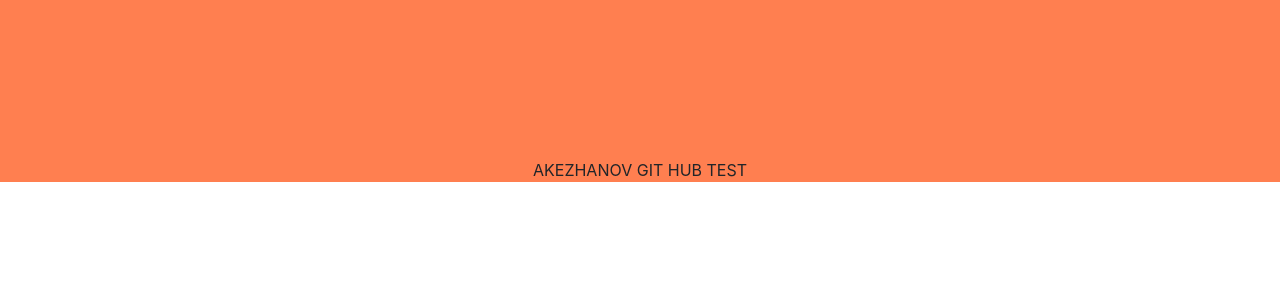
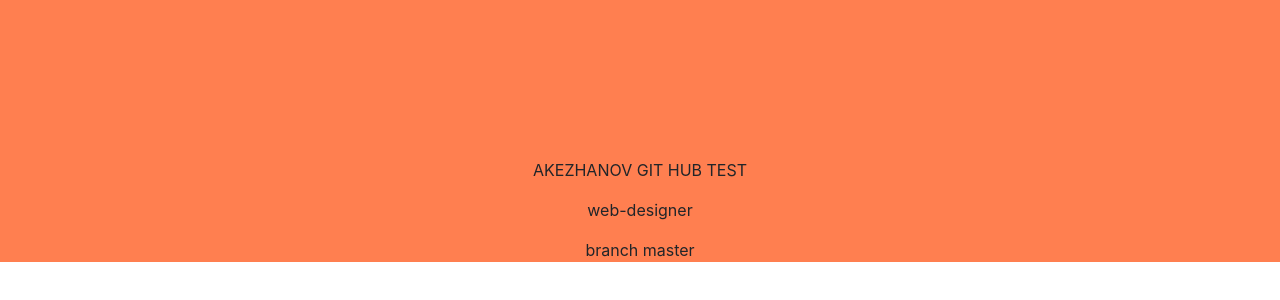
Before and after one commit to akezhanovsanzhar/akezhanovsanzhar, a plain HTML site: page index.html in a window 1280 px wide. Shown: the part 162-462 px from the top of the page. Drawn offline with nearby package versions, Linux system fonts and the light colour scheme.

Commit message:
master branch commit

```diff
--- a/index.html
+++ b/index.html
@@ -13,6 +13,8 @@
         <div class="akezhanov">
             <div class="header">
                 <p>AKEZHANOV GIT HUB TEST</p>
+                <p>web-designer</p>
+                <p>branch master</p>
             </div>
         </div>
     </header>
```
